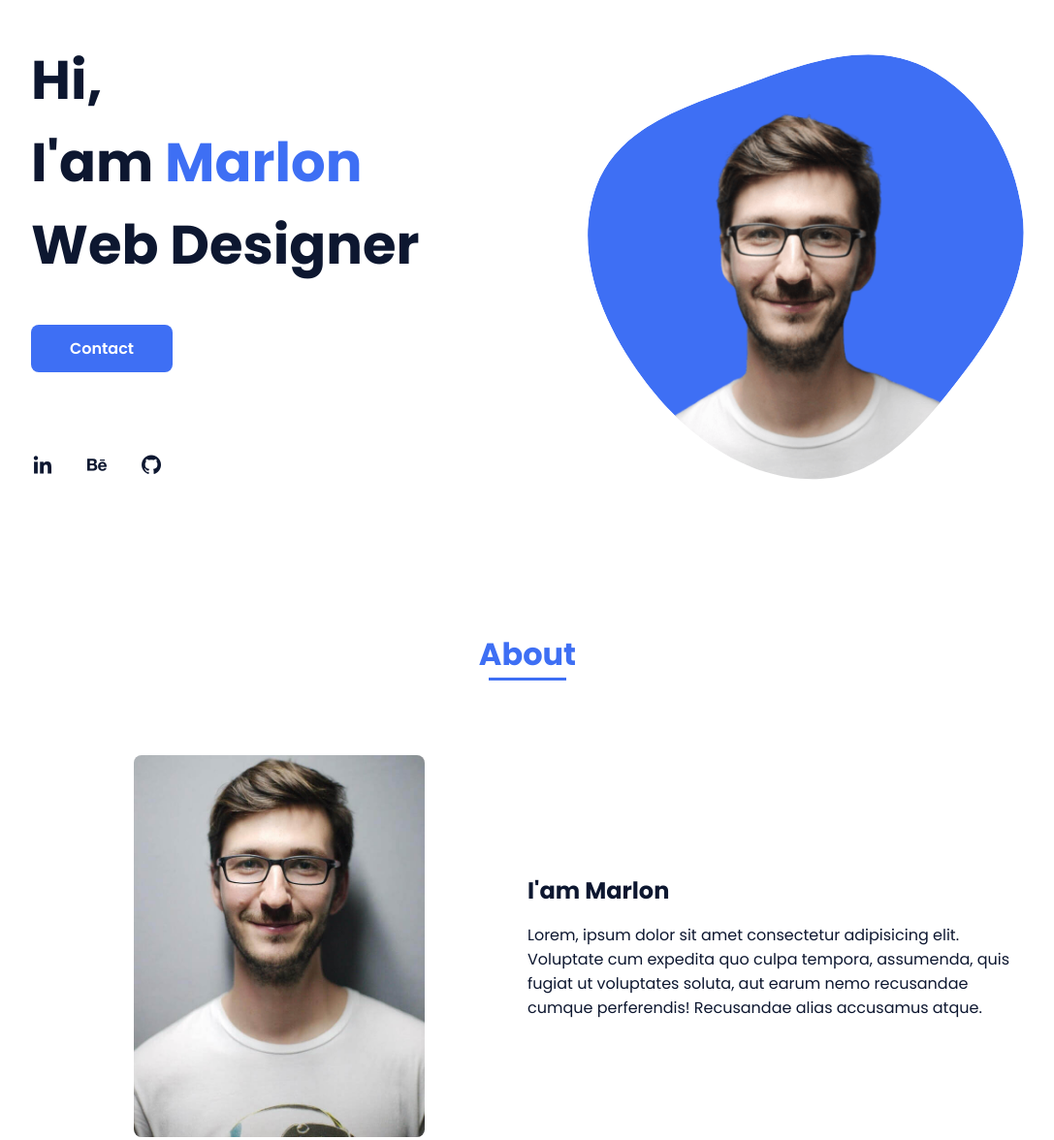
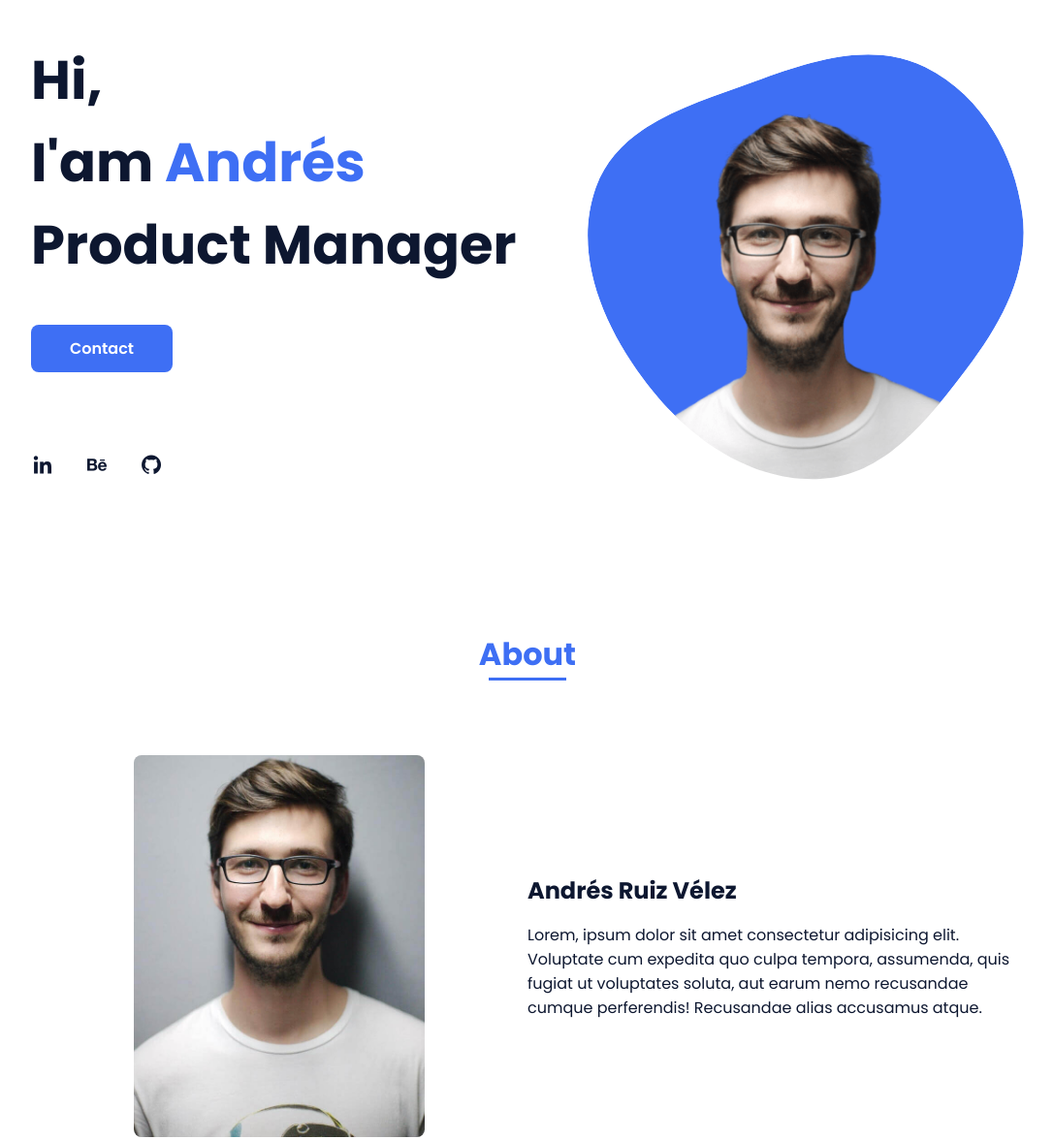
Before and after one commit to andruizvelez/andresruizvelez.github.io, a plain HTML site: page index.html in a window 1280 px wide. Shown: the part 120-1296 px from the top of the page at 97% size, without its empty margins (96-1183 px from the left). Drawn offline with nearby package versions, Linux system fonts and the light colour scheme.

Commit message:
Modified Name

```diff
--- a/index.html
+++ b/index.html
@@ -39,7 +39,7 @@
             <!--===== HOME =====-->
             <section class="home bd-grid" id="home">
                 <div class="home__data">
-                    <h1 class="home__title">Hi,<br>I'am <span class="home__title-color">Marlon</span><br> Web Designer</h1>
+                    <h1 class="home__title">Hi,<br>I'am <span class="home__title-color">Andrés</span><br> Product Manager</h1>
 
                     <a href="#" class="button">Contact</a>
                 </div>
@@ -73,7 +73,7 @@
                     </div>
 
                     <div>
-                        <h2 class="about__subtitle">I'am Marlon</h2>
+                        <h2 class="about__subtitle">Andrés Ruiz Vélez</h2>
                         <p class="about__text">Lorem, ipsum dolor sit amet consectetur adipisicing elit. Voluptate cum expedita quo culpa tempora, assumenda, quis fugiat ut voluptates soluta, aut earum nemo recusandae cumque perferendis! Recusandae alias accusamus atque.</p>
                     </div>
                 </div>
@@ -186,7 +186,7 @@
 
         <!--===== FOOTER =====-->
         <footer class="footer">
-            <p class="footer__title">Marlon</p>
+            <p class="footer__title">Andrés</p>
             <div class="footer__social">
                 <a href="#" class="footer__icon"><i class='bx bxl-facebook' ></i></a>
                 <a href="#" class="footer__icon"><i class='bx bxl-instagram' ></i></a>
```
